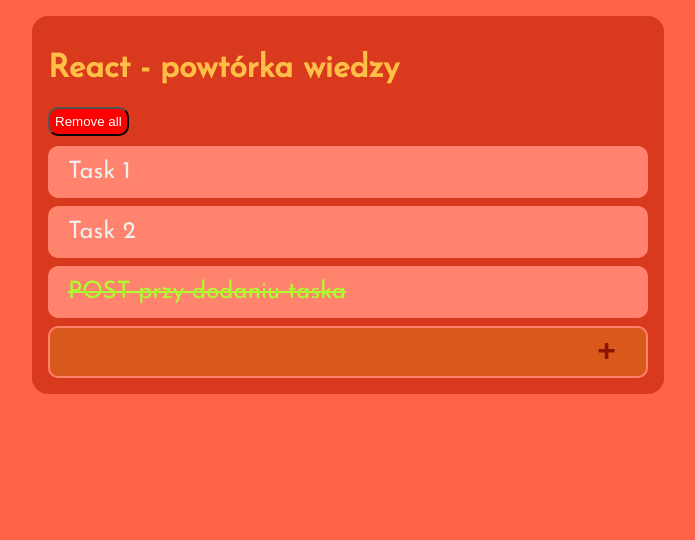
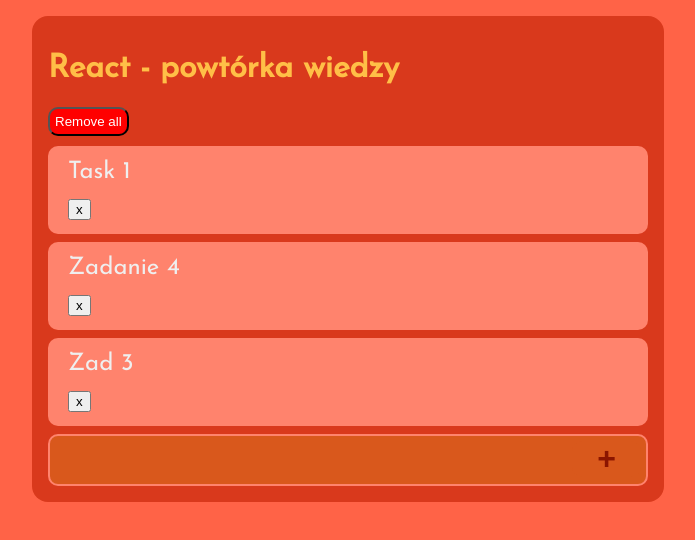
Before and after one commit to MarkFicht/react-training, a React (Create React App) app in the folder todo-feat/: page / in a window 1280 px wide. Shown: the top 540 px of the page, without its empty margins (292-987 px from the left). Built offline with nearby package versions, Linux system fonts and the light colour scheme; data requests are answered from the project's data file.

Commit message:
todo-feat: add delete method to my api

```diff
--- a/todo-feat/json-server/db.json
+++ b/todo-feat/json-server/db.json
@@ -8,15 +8,15 @@
     },
     {
       "done": false,
-      "content": "Task 2",
-      "key": "u2",
-      "id": 2
+      "content": "Zadanie 4",
+      "key": "Zadanie 4",
+      "id": 4
     },
     {
-      "done": true,
-      "content": "POST przy dodaniu taska",
-      "key": "u3",
-      "id": 3
+      "done": false,
+      "content": "Zad 3",
+      "key": "Zad 3",
+      "id": 5
     }
   ]
 }
--- a/todo-feat/src/components/ToDoItem/index.js
+++ b/todo-feat/src/components/ToDoItem/index.js
@@ -38,7 +38,7 @@
             body: JSON.stringify({
                 done: !this.state.done,
                 content: this.props.text,
-                key: `u${this.props.id}`
+                key: this.props.text
             })
         }).then(res => {
             if ( res.ok ) {
@@ -47,13 +47,17 @@
         })
     }
 
+    //--- From children to parent
+    destroy = () => this.props.destroy(this.props.id)
+
     render() {
         const { text } = this.props
         const { done } = this.state
 
         return (
-            <Item onClick={this.toggleDone} done={ done }>
-                {text}
+            <Item done={ done }>
+                <div>{text}</div>
+                <button onClick={this.destroy}>x</button>
             </Item>
         )
     }
--- a/todo-feat/src/containers/ToDoList/index.js
+++ b/todo-feat/src/containers/ToDoList/index.js
@@ -68,7 +68,7 @@
         // const list = tasks
         // list.push({ text: draft, done: false })
 
-        const task = await toDoItemApi.create({done: false, content: draft, key: ''})
+        const task = await toDoItemApi.create({ done: false, content: draft, key: draft })
 
         this.setState({
             tasks: _.append(task, tasks),
@@ -80,6 +80,21 @@
         this.setState({ tasks: [] })
     }
 
+    findById = (id, arr) => {
+        const index = _.findIndex(_.propEq('id', id))(arr)
+
+        return { index, task: arr[index] }
+    }
+
+    destroyTask = async (id) => {
+        const { tasks } = this.state
+        await toDoItemApi.destroy(id)
+
+        const { index } = this.findById(id, tasks)
+
+        this.setState({tasks: _.remove(index, 1, tasks)})
+    }
+
     render() {
         const { tasks, draft } = this.state;
         const { title } = this.props;
@@ -88,7 +103,14 @@
             <Container>
                 <Header>{title}</Header>
                 <DestroyButton onClick={ this.removeAll }>Remove all</DestroyButton>
-                { tasks.map(task => <ToDoItem id={task.id} key={task.key} text={task.content} done={task.done} />) }
+                {tasks.map(task =>
+                    <ToDoItem
+                        id={task.id}
+                        key={task.key}
+                        text={task.content}
+                        done={task.done}
+                        destroy={this.destroyTask} />
+                )}
                 <NewToDoForm
                     onSubmit={this.addNewTask}
                     onChange={this.updateDraft}
--- a/todo-feat/src/helpers/api.js
+++ b/todo-feat/src/helpers/api.js
@@ -28,3 +28,22 @@
     new Promise(
         (resolve, reject) => apiCall(url, 'POST', body, resolve, reject)
     )
+
+export const destroy = url =>
+    new Promise(
+        (resolve, reject) => {
+            fetch(url, {
+                method: 'DELETE',
+                headers: {
+                    'Content-Type': 'application/json; charset=utf-8'
+                }
+            }).then(response => {
+
+                if (response.ok) {
+                    resolve(response)
+                } else {
+                    reject(response)
+                }
+            })
+        }
+    )
--- a/todo-feat/src/helpers/toDoItemApi.js
+++ b/todo-feat/src/helpers/toDoItemApi.js
@@ -6,3 +6,6 @@
 
 export const create = params =>
     api.post( toDoItemsApiUrl(), params )
+
+export const destroy = id =>
+    api.destroy( toDoItemsApiUrl(id) )
```
